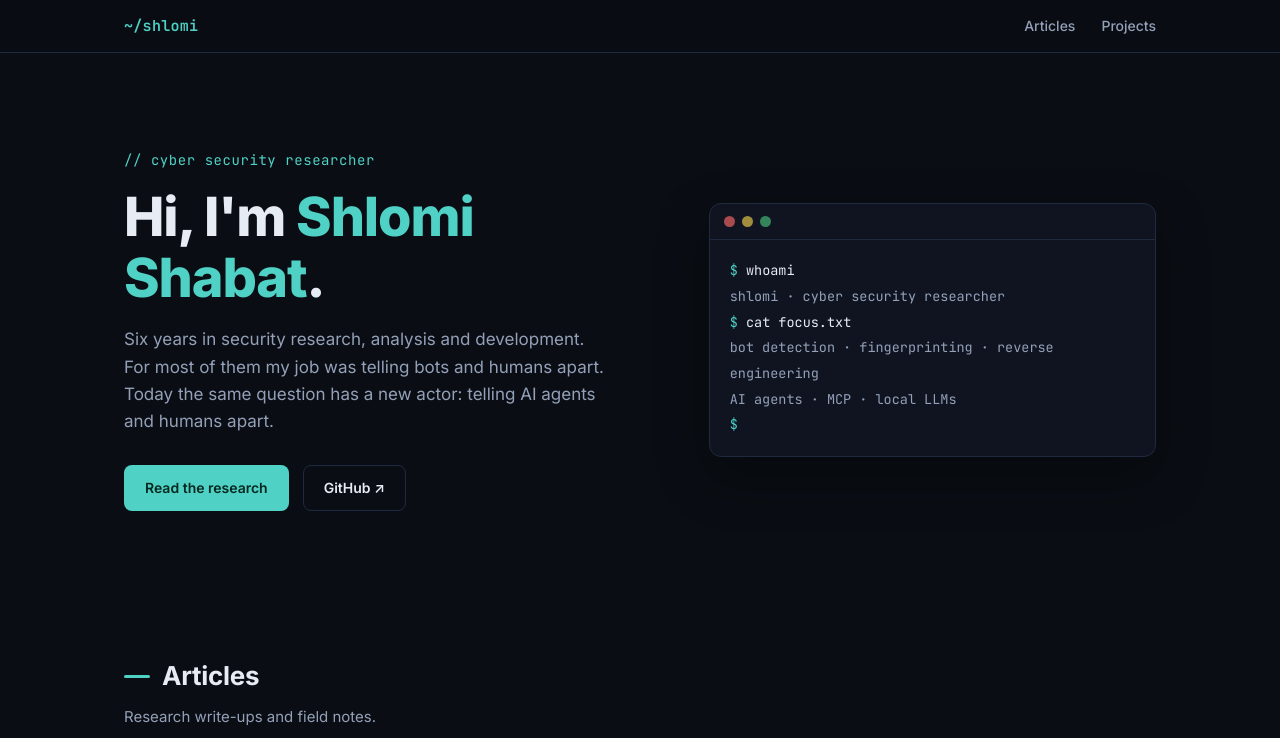
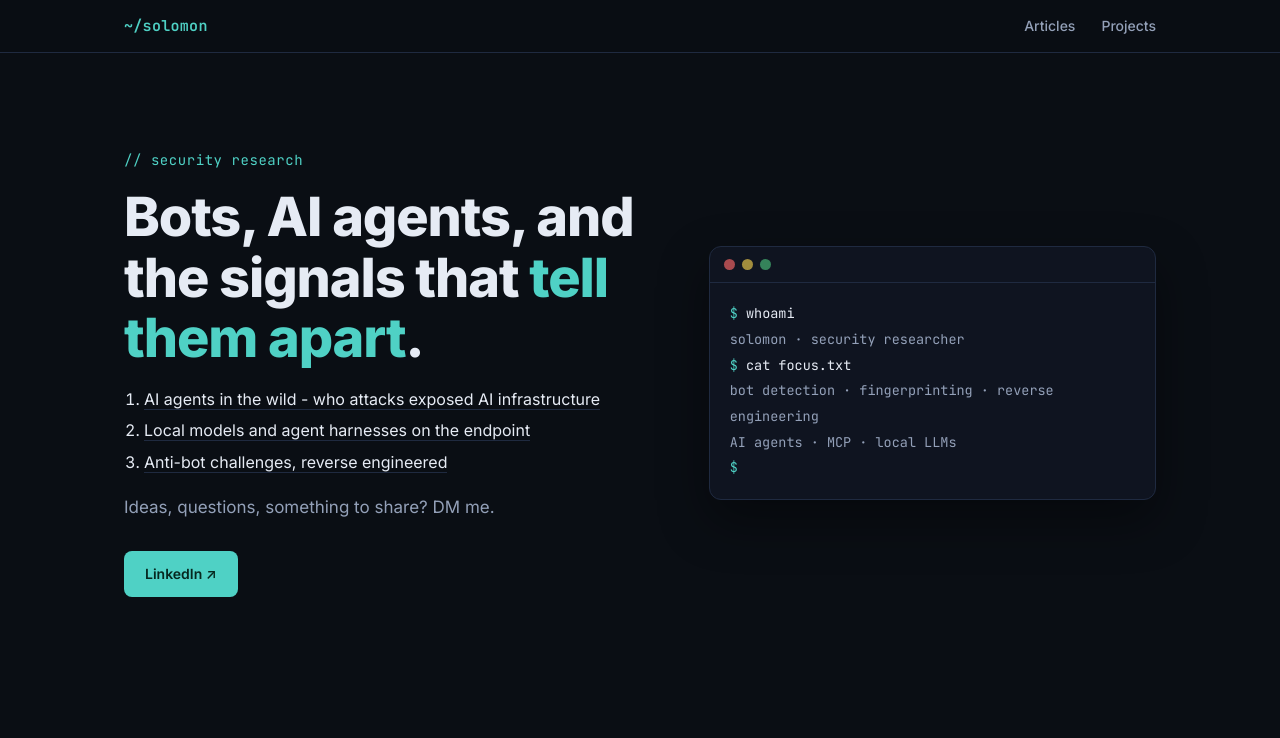
Before and after one commit to shlomishabat/shlomishabat.github.io, a plain HTML site: page index.html in a window 1280 px wide. Shown: the top 738 px of the page. Drawn offline with Linux system fonts and the light colour scheme.

Commit message:
Rename site handle to solomon; hero leads with research topics
Co-Authored-By: Claude Opus 5.5 (1M context) <noreply@anthropic.com>

```diff
--- a/index.html
+++ b/index.html
@@ -73,6 +73,10 @@
     letter-spacing: -0.02em; margin-bottom: 18px;
   }
   .hero h1 .accent { color: var(--accent); }
+  .hero ol.topics { padding-left: 20px; margin-bottom: 18px; max-width: 520px; }
+  .hero ol.topics li { margin-bottom: 6px; }
+  .hero ol.topics a { color: var(--text); text-decoration: none; border-bottom: 1px solid var(--border); transition: color .18s, border-color .18s; }
+  .hero ol.topics a:hover { color: var(--accent); border-color: var(--accent); }
   .hero p.lede { color: var(--text-dim); font-size: 17px; max-width: 480px; margin-bottom: 30px; }
   .hero-cta { display: flex; gap: 14px; flex-wrap: wrap; }
   .btn {
@@ -190,7 +194,7 @@
 
 <nav>
   <div class="nav-inner">
-    <a class="nav-logo" href="#">~/shlomi</a>
+    <a class="nav-logo" href="#">~/solomon</a>
     <div class="nav-links">
       <a href="#articles">Articles</a>
       <a href="#projects">Projects</a>
@@ -200,23 +204,23 @@
 
 <header class="hero">
   <div>
-    <div class="hero-kicker">// cyber security researcher</div>
-    <h1>Hi, I'm <span class="accent">Shlomi Shabat</span>.</h1>
-    <p class="lede">
-      Six years in security research, analysis and development. For most of them my job
-      was telling bots and humans apart. Today the same question has a new actor:
-      telling AI agents and humans apart.
-    </p>
+    <div class="hero-kicker">// security research</div>
+    <h1>Bots, AI agents, and the signals that <span class="accent">tell them apart</span>.</h1>
+    <ol class="lede topics">
+      <li><a href="articles/ai-honeypot.html">AI agents in the wild - who attacks exposed AI infrastructure</a></li>
+      <li><a href="articles/local-llm-endpoint-sensor.html">Local models and agent harnesses on the endpoint</a></li>
+      <li><a href="articles/botguard-interstitial.html">Anti-bot challenges, reverse engineered</a></li>
+    </ol>
+    <p class="lede">Ideas, questions, something to share? DM me.</p>
     <div class="hero-cta">
-      <a class="btn btn-primary" href="#articles">Read the research</a>
-      <a class="btn btn-ghost" href="https://github.com/shlomishabat" target="_blank" rel="noopener">GitHub ↗</a>
+      <a class="btn btn-primary" href="https://linkedin.com/in/shlomishabat" target="_blank" rel="noopener">LinkedIn ↗</a>
     </div>
   </div>
   <div class="terminal" aria-hidden="true">
     <div class="terminal-bar"><span></span><span></span><span></span></div>
     <div class="terminal-body">
       <div><span class="prompt">$</span> <span class="cmd">whoami</span></div>
-      <div class="out">shlomi · cyber security researcher</div>
+      <div class="out">solomon · security researcher</div>
       <div><span class="prompt">$</span> <span class="cmd">cat focus.txt</span></div>
       <div class="out">bot detection · fingerprinting · reverse engineering<br>AI agents · MCP · local LLMs</div>
       <div><span class="prompt">$</span> <span class="cursor"></span></div>
```
Also changed, not shown: articles/ai-honeypot.html (+1 -1 lines), articles/botguard-interstitial.html (+1 -1 lines), articles/local-llm-endpoint-sensor.html (+1 -1 lines).
